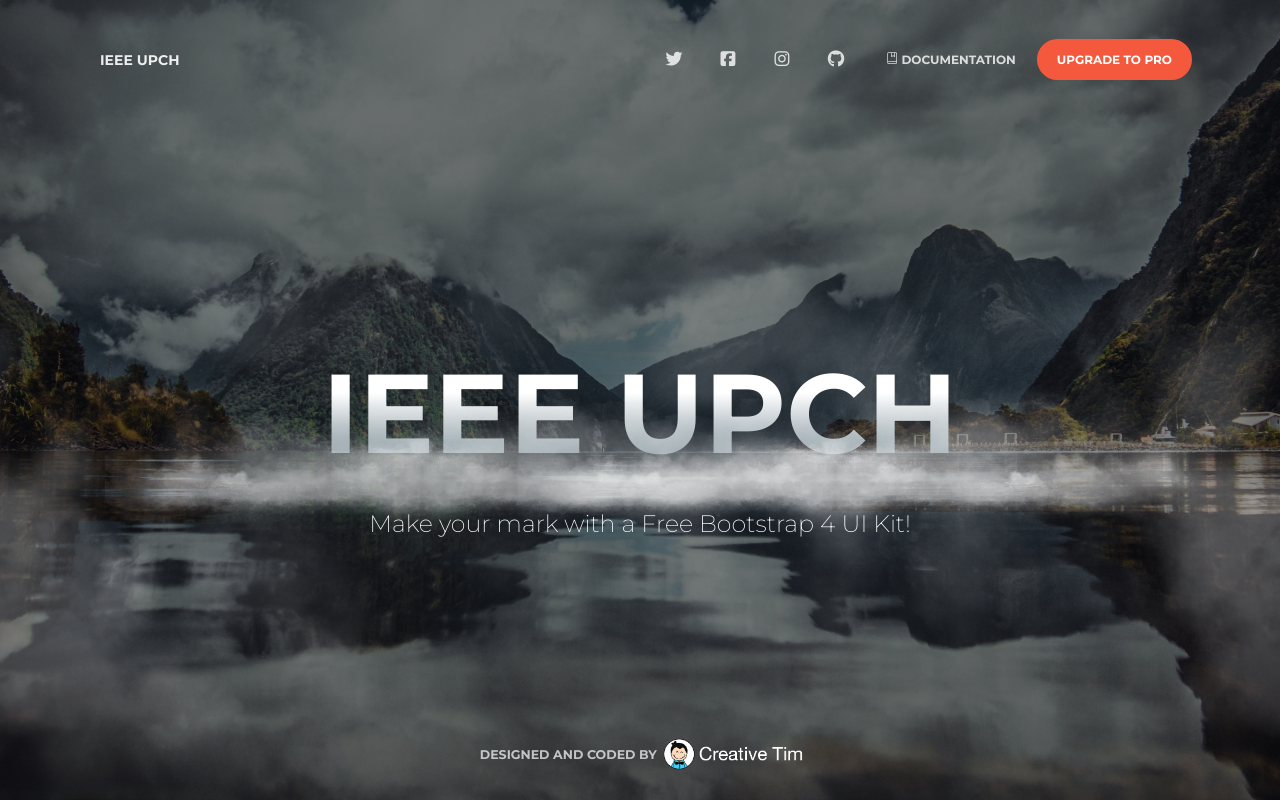
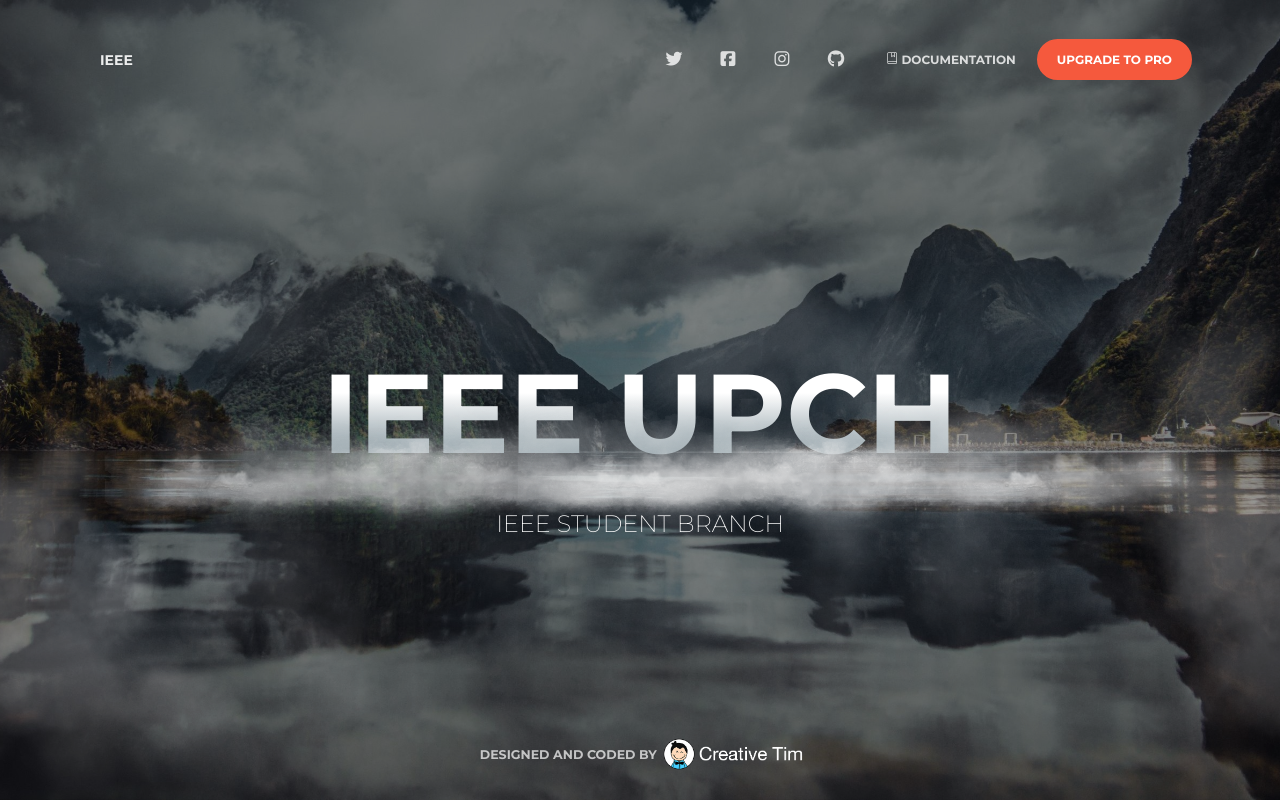
Before and after one commit to IEEEbiomedicos/pagina-web, a website: page index.html in a window 1280 px wide. Shown: the top 800 px of the page. Drawn offline with Linux system fonts and the light colour scheme; some packages are replaced by stand-ins of ours.

Commit message:
Update index.html

```diff
--- a/index.html
+++ b/index.html
@@ -26,7 +26,7 @@
     <div class="container">
       <div class="navbar-translate">
         <a class="navbar-brand" href="https://demos.creative-tim.com/paper-kit/index.html" rel="tooltip" title="Coded by Creative Tim" data-placement="bottom" target="_blank">
-          IEEE UPCH
+          IEEE
         </a>
         <button class="navbar-toggler navbar-toggler" type="button" data-toggle="collapse" data-target="#navigation" aria-controls="navigation-index" aria-expanded="false" aria-label="Toggle navigation">
           <span class="navbar-toggler-bar bar1"></span>
@@ -84,7 +84,7 @@
             <img src="./assets/img/fog-low.png" alt="">
           </div>
         </div>
-        <h2 class="presentation-subtitle text-center">Make your mark with a Free Bootstrap 4 UI Kit! </h2>
+        <h2 class="presentation-subtitle text-center"> IEEE STUDENT BRANCH</h2>
       </div>
     </div>
     <div class="moving-clouds" style="background-image: url('./assets/img/clouds.png'); "></div>
```
